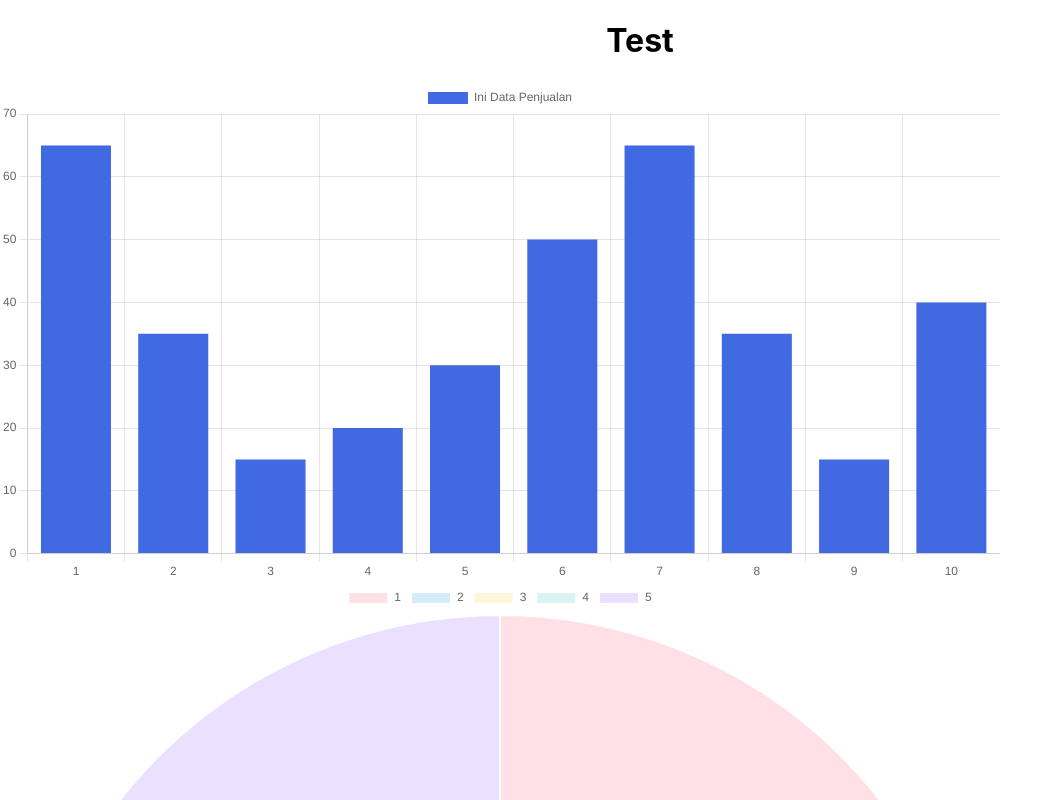
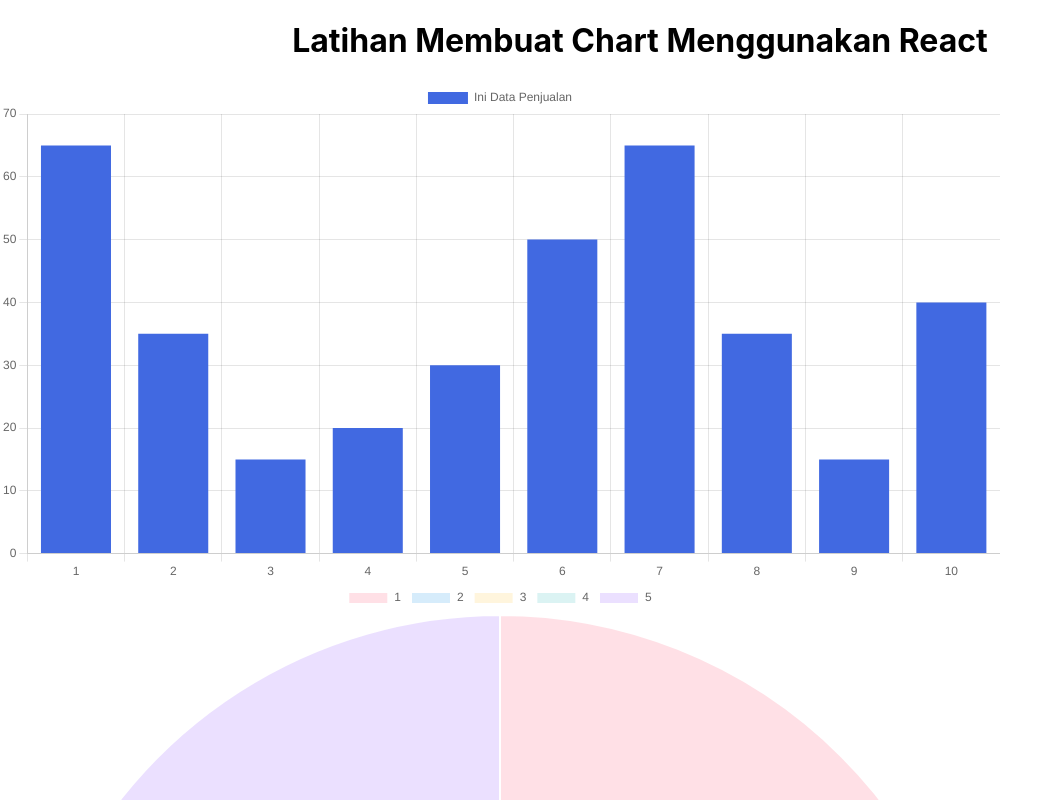
Before and after one commit to salsabilaathika-97/latihan-react-chart, a React (Create React App) app: page / in a window 1280 px wide. Shown: the top 800 px of the page, without its empty margins (0-1060 px from the left). Built offline with nearby package versions, Linux system fonts and the light colour scheme.

Commit message:
change title

```diff
--- a/src/App.js
+++ b/src/App.js
@@ -71,7 +71,7 @@ function App() {
 
   return (
     <div className="App">
-      <h1>Test</h1>
+      <h1>Latihan Membuat Chart Menggunakan React</h1>
       {!!dataChart.labels.length && <BarChart dataChart={dataChart}/>}
       {!!buyChart.labels.length && <PieChart buyChart={buyChart}/>}
       {!!pendingChart.labels.length && <LineChart pendingChart={pendingChart}/>}
```
